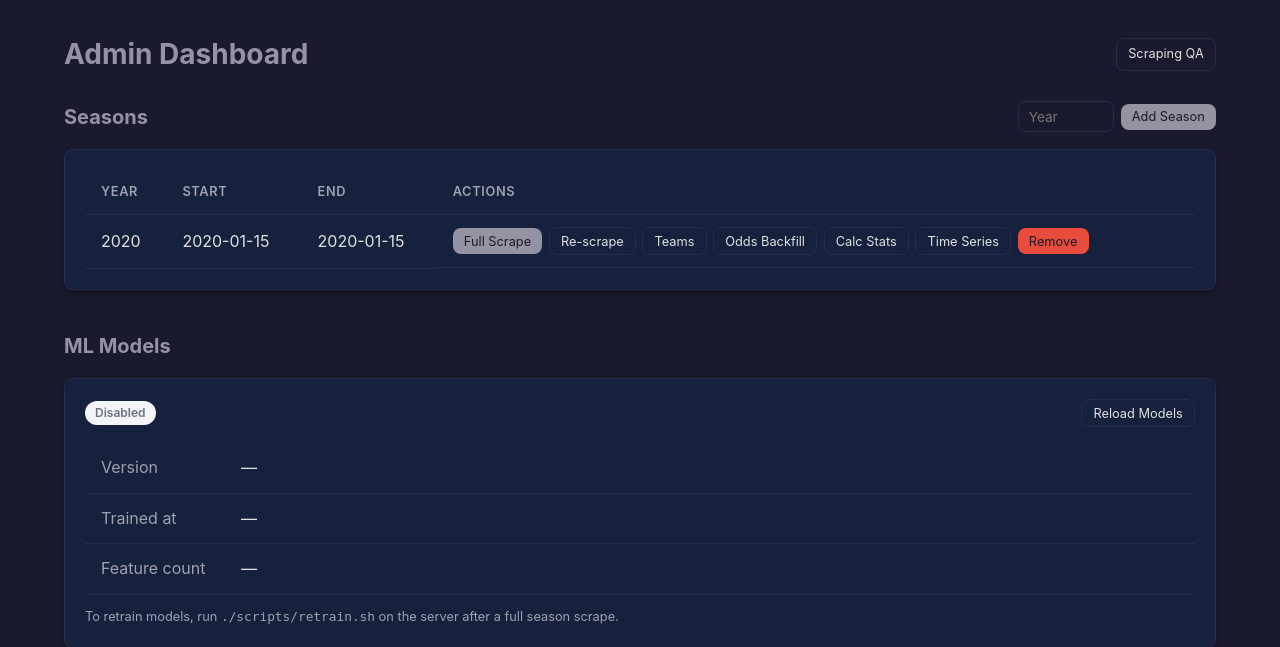
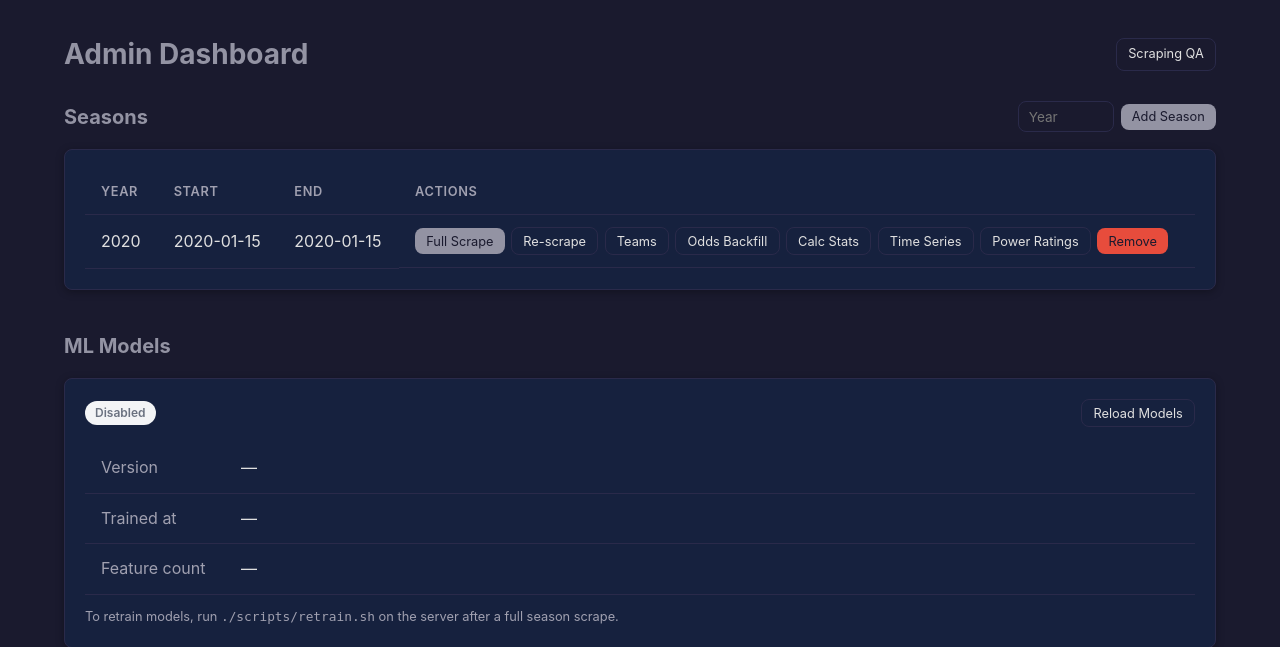
Before and after one commit to fijimf/yotto-fij, a Spring Boot app: page /admin in a window 1280 px wide. Shown: the part 57-704 px from the top of the page. Run offline with Spring Boot 4, Linux system fonts and the light colour scheme; tables that the repository leaves empty hold one stand-in row (values such as "Sample post"); some libraries are stand-ins or nearby versions.

Commit message:
Please provide the diff details so I can generate an appropriate commit message.

```diff
--- a/src/main/resources/templates/admin/dashboard.html
+++ b/src/main/resources/templates/admin/dashboard.html
@@ -61,6 +61,9 @@
                             <form th:action="@{/admin/scrape/timeseries/{year}(year=${season.year})}" method="post" class="inline-form">
                                 <button type="submit" class="btn btn--outline btn--sm">Time Series</button>
                             </form>
+                            <form th:action="@{/admin/power-ratings/{year}(year=${season.year})}" method="post" class="inline-form">
+                                <button type="submit" class="btn btn--outline btn--sm">Power Ratings</button>
+                            </form>
                             <form th:action="@{/admin/seasons/{year}(year=${season.year})}" method="post" class="inline-form">
                                 <input type="hidden" name="_method" value="DELETE" />
                                 <button type="submit" class="btn btn--danger btn--sm"
```
